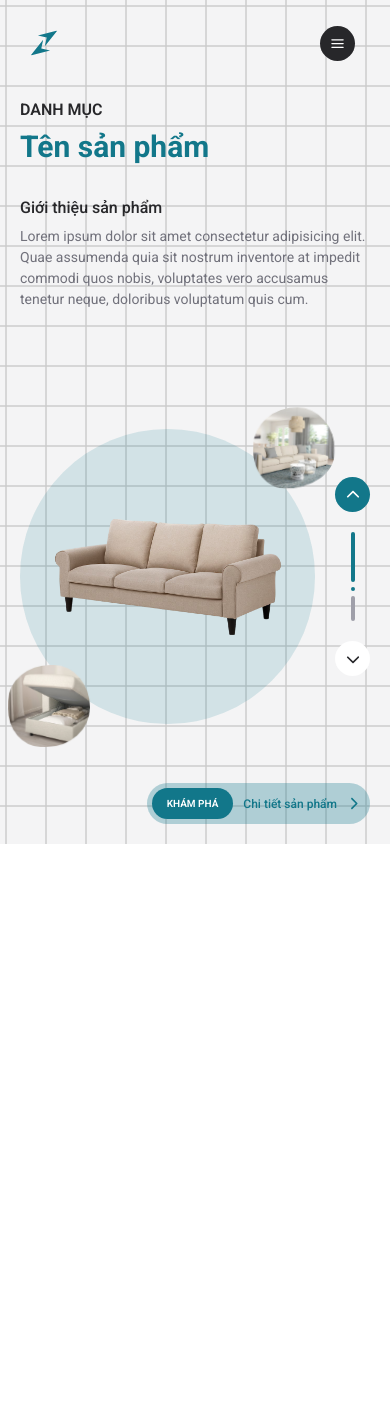
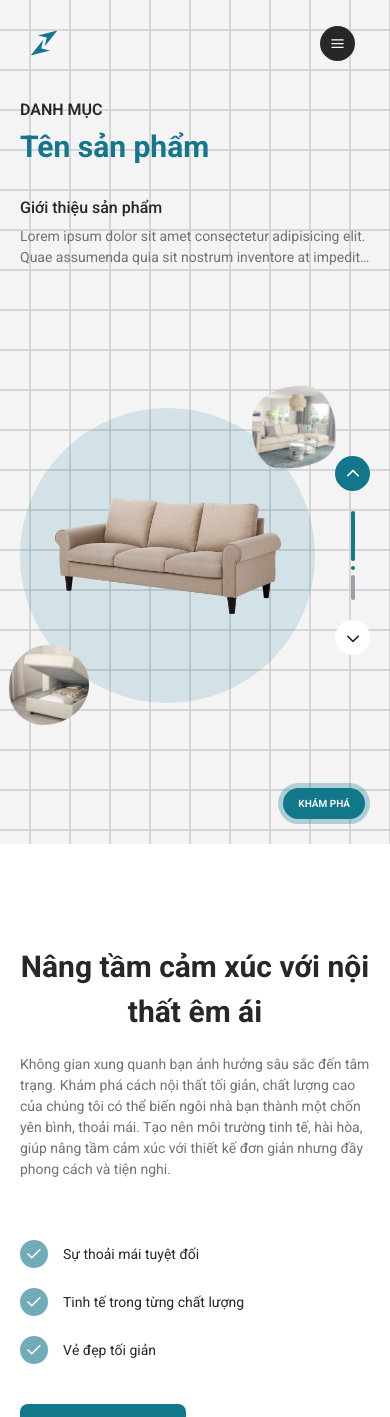
Before and after one commit to PhiVanDuc/NewMinimalNest, a Next.js app: page / in a window 390 px wide. Shown: the top 1417 px of the page. Before the commit the page ends 924 px from the top, so only its background shows below. Built offline with nearby package versions, Linux system fonts and the light colour scheme.

Commit message:
Push To Clone

```diff
--- a/src/app/(landing)/components/Compliment.tsx
+++ b/src/app/(landing)/components/Compliment.tsx
@@ -6,39 +6,72 @@ import { Button } from "@/components/ui/button";
 import { FiShoppingCart } from "react-icons/fi";
 import { Check } from "lucide-react";
 
+import { cn } from "@/lib/utils";
+
+const standards = [
+    "Sự thoải mái tuyệt đối",
+    "Tinh tế trong từng chất lượng",
+    "Vẻ đẹp tối giản"
+];
+
 export default function Compliment() {
     return (
-        <section className="relative flex flex-col xl:flex-row items-start justify-between gap-[40px] xl:gap-[100px]">
-            <div className="xl:block flex flex-col items-center space-y-[40px] w-full xl:w-[550px]">
-                <h2 className="text-center xl:text-left text-[30px] md:text-[36px] xl:text-[48px] font-bold">Nâng tầm cảm xúc với nội thất êm ái</h2>
+        <section
+            className={cn(
+                "relative flex flex-col items-start justify-between gap-[40px]",
+                "xl:flex-row xl:gap-[100px]"
+            )}
+        >
+            <div
+                className={cn(
+                    "flex flex-col items-center w-full",
+                    "xl:block xl:w-[550px]"
+                )}
+            >
+                <h2
+                    className={cn(
+                        "mb-[20px] text-center text-[30px] font-bold",
+                        "md:text-[36px]",
+                        "xl:text-left xl:text-[48px]"
+                    )}
+                >
+                    Nâng tầm cảm xúc với nội thất êm ái
+                </h2>
 
-                <p className="text-center xl:text-left text-[16px] text-zinc-600 leading-[24px]">Không gian xung quanh bạn ảnh hưởng sâu sắc đến tâm trạng. Khám phá cách nội thất tối giản, chất lượng cao của chúng tôi có thể biến ngôi nhà bạn thành một chốn yên bình, thoải mái. Tạo nên môi trường tinh tế, hài hòa, giúp nâng tầm cảm xúc với thiết kế đơn giản nhưng đầy phong cách và tiện nghi.</p>
+                <p
+                    className={cn(
+                        "mb-[60px] text-[14px] text-zinc-500",
+                        "md:mb-[80px] md:text-[16px]"
+                    )}
+                >
+                    Không gian xung quanh bạn ảnh hưởng sâu sắc đến tâm trạng. Khám phá cách nội thất tối giản, chất lượng cao của chúng tôi có thể biến ngôi nhà bạn thành một chốn yên bình, thoải mái. Tạo nên môi trường tinh tế, hài hòa, giúp nâng tầm cảm xúc với thiết kế đơn giản nhưng đầy phong cách và tiện nghi.
+                </p>
 
-                <div className="w-fit space-y-[40px]">
+                <div className="w-full space-y-[40px]">
                     <ul className="space-y-[20px]">
-                        <li className="flex items-center gap-x-[15px] font-medium">
-                            <span className="flex items-center justify-center bg-theme-main/60 rounded-full w-[28px] aspect-square">
-                                <Check size={18} className="text-white" />
-                            </span>
+                        {
+                            standards.map((item, index) => {
+                                return (
+                                    <li
+                                        key={index}
+                                        className="flex items-center gap-x-[15px]"
+                                    >
+                                        <span className="flex items-center justify-center bg-theme-main/60 rounded-full w-[28px] aspect-square">
+                                            <Check size={18} className="text-white" />
+                                        </span>
 
-                            <p>Sự thoải mái tuyệt đối</p>
-                        </li>
-
-                        <li className="flex items-center gap-x-[15px] font-medium">
-                            <span className="flex items-center justify-center bg-theme-main/60 rounded-full w-[28px] aspect-square">
-                                <Check size={18} className="text-white" />
-                            </span>
-
-                            <p>Tinh tế trong từng chất lượng</p>
-                        </li>
-
-                        <li className="flex items-center gap-x-[15px] font-medium">
-                            <span className="flex items-center justify-center bg-theme-main/60 rounded-full w-[28px] aspect-square">
-                                <Check size={18} className="text-white" />
-                            </span>
-
-                            <p>Vẻ đẹp tối giản</p>
-                        </li>
+                                        <p
+                                            className={cn(
+                                                "text-[14px]",
+                                                "md:text-[16px]"
+                                            )}
+                                        >
+                                            {item}
+                                        </p>
+                                    </li>
+                                )
+                            })
+                        }
                     </ul>
 
                     <Button className="px-[20px] py-[25px] gap-[12px] bg-theme-main hover:bg-theme-main/95 cursor-pointer transition-colors">
--- a/src/app/(landing)/components/Hero/Hero.tsx
+++ b/src/app/(landing)/components/Hero/Hero.tsx
@@ -38,8 +38,9 @@ export default function Hero() {
             {/* Nút khám phá */}
             <div
                 className={cn(
-                    "group absolute position-edge-right bottom-[20px] flex items-center gap-[10px] p-[5px] pr-[10px] rounded-full bg-theme-main/30 cursor-pointer z-10",
-                    "md:gap-[15px] md:bottom-[40px] md:pr-[15px]",
+                    "group absolute position-edge-right bottom-[20px] flex items-center gap-[10px] p-[5px] rounded-full bg-theme-main/30 cursor-pointer z-10",
+                    "sm:gap-[15px] sm:pr-[15px]",
+                    "md:bottom-[40px]",
                     "lg:gap-[20px] lg:bottom-[60px] md:pr-[20px]"
                 )}
             >
@@ -54,7 +55,8 @@ export default function Hero() {
 
                 <p
                     className={cn(
-                        "text-[12px] text-theme-main font-medium",
+                        "hidden text-[12px] text-theme-main font-medium",
+                        "sm:block",
                         "lg:text-[14px]"
                     )}
                 >
@@ -63,7 +65,8 @@ export default function Hero() {
 
                 <FaChevronRight
                     className={cn(
-                        "text-[13px] text-theme-main group-hover:animate-[bounceX_1.2s_ease-in-out_infinite]",
+                        "hidden text-[13px] text-theme-main group-hover:animate-[bounceX_1.2s_ease-in-out_infinite]",
+                        "sm:block",
                         "lg:text-[15px]"
                     )}
                 />
@@ -120,8 +123,8 @@ export default function Hero() {
 
                     <p
                         className={cn(
-                            "text-[14px] text-zinc-500",
-                            "md:text-[16px]"
+                            "text-[14px] text-zinc-500 truncate-2",
+                            "md:text-[16px] md:un-truncate"
                         )}
                     >
                         Lorem ipsum dolor sit amet consectetur adipisicing elit. Quae assumenda quia sit nostrum inventore at impedit commodi quos nobis, voluptates vero accusamus tenetur neque, doloribus voluptatum quis cum.
--- a/src/app/(landing)/page.tsx
+++ b/src/app/(landing)/page.tsx
@@ -5,18 +5,30 @@ import LatestProduct from "@/app/(landing)/components/LatestProduct";
 import Policy from "@/app/(landing)/components/Policy";
 import Newsletter from "./components/Newsletter";
 
+import { cn } from "@/lib/utils";
+
 export default function Page() {
     return (
-        <div className="pb-[80px]">
+        <div
+            className={cn(
+                "pb-[50px]",
+                "md:pb-[80px]"
+            )}
+        >
             <Hero />
 
-            {/* <div className="mt-[150px] space-y-[150px] container-horizontal">
+            <div
+                className={cn(
+                    "mt-[100px] space-y-[150px] container-horizontal",
+                    "md:mt-[150px]"
+                )}
+            >
                 <Compliment />
                 <FeaturedProduct />
-                <LatestProduct />
+                {/* <LatestProduct />
                 <Policy />
-                <Newsletter />
-            </div> */}
+                <Newsletter /> */}
+            </div>
         </div>
     )
 }
--- a/src/app/globals.css
+++ b/src/app/globals.css
@@ -224,6 +224,27 @@
     @apply left-1/2 top-1/2 -translate-x-1/2 -translate-y-1/2;
 }
 
+@utility truncate-2 {
+    display: -webkit-box;
+    -webkit-line-clamp: 2;
+    -webkit-box-orient: vertical;
+    overflow: hidden;
+}
+
+@utility truncate-3 {
+    display: -webkit-box;
+    -webkit-line-clamp: 3;
+    -webkit-box-orient: vertical;
+    overflow: hidden;
+}
+
+@utility un-truncate {
+    display: block;
+    -webkit-line-clamp: unset;
+    -webkit-box-orient: unset;
+    overflow: visible;
+}
+
 .navbar-mobile-top .logo-left,
 .navbar-mobile-top .logo-right,
 .navbar-desktop-top .logo-left,
--- a/src/components/layouts/user/NavbarDesktop.tsx
+++ b/src/components/layouts/user/NavbarDesktop.tsx
@@ -94,7 +94,7 @@ export default function NavbarDesktop() {
         >
             <div className="flex items-center gap-[30px]">
                 <Logo
-                    size={22}
+                    size={18}
                     className="cursor-pointer"
                     translateTop="translate-x-[1.5px] translate-y-[3px]"
                     translateDown="translate-x-[-1.5px] translate-y-[-3px]"
--- a/src/components/layouts/user/NavbarMobile.tsx
+++ b/src/components/layouts/user/NavbarMobile.tsx
@@ -24,12 +24,6 @@ export default function NavbarMobile() {
             query: `(max-width: ${sizeResponsive.md.max}px)`
         }
     );
-
-    const isLittle = useMediaQuery(
-        {
-            query: `(max-width: ${sizeResponsive.lt.max}px)`
-        }
-    )
 
     useEffect(() => {
         if (isMobile) {
@@ -90,7 +84,7 @@ export default function NavbarMobile() {
             )}
         >
             <Logo
-                size={isLittle ? 18 : 22}
+                size={18}
                 className="cursor-pointer"
                 translateTop="translate-x-[1.5px] translate-y-[3px]"
                 translateDown="translate-x-[-1.5px] translate-y-[-3px]"
```
